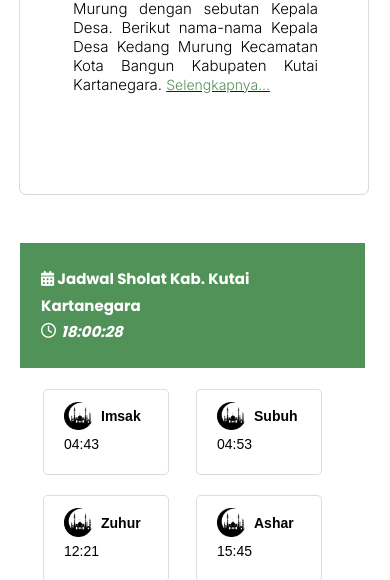
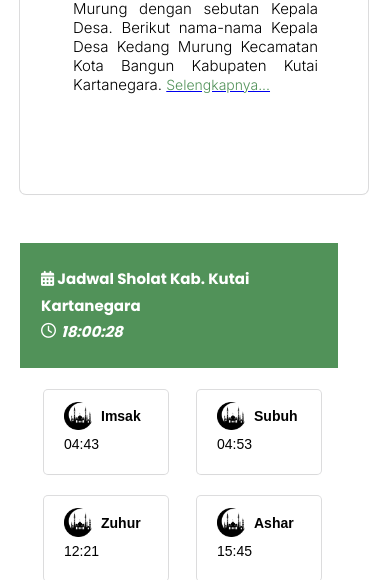
Before and after one commit to Adhanslv/KedangMurung, a PHP site: page / in a window 390 px wide. Shown: the part 1278-1858 px from the top of the page. Run offline with PHP 8.4, Linux system fonts and the light colour scheme; some libraries are stand-ins or nearby versions.

Commit message:
Updates 4022wasa

```diff
--- a/css/style.css
+++ b/css/style.css
@@ -973,7 +973,7 @@ textarea {
   .cardPray {
     margin-top: -48px;
     margin-left: -116px;
-    width: 136%;
+    width: 125%;
   }
 
   .cardBody {
```
